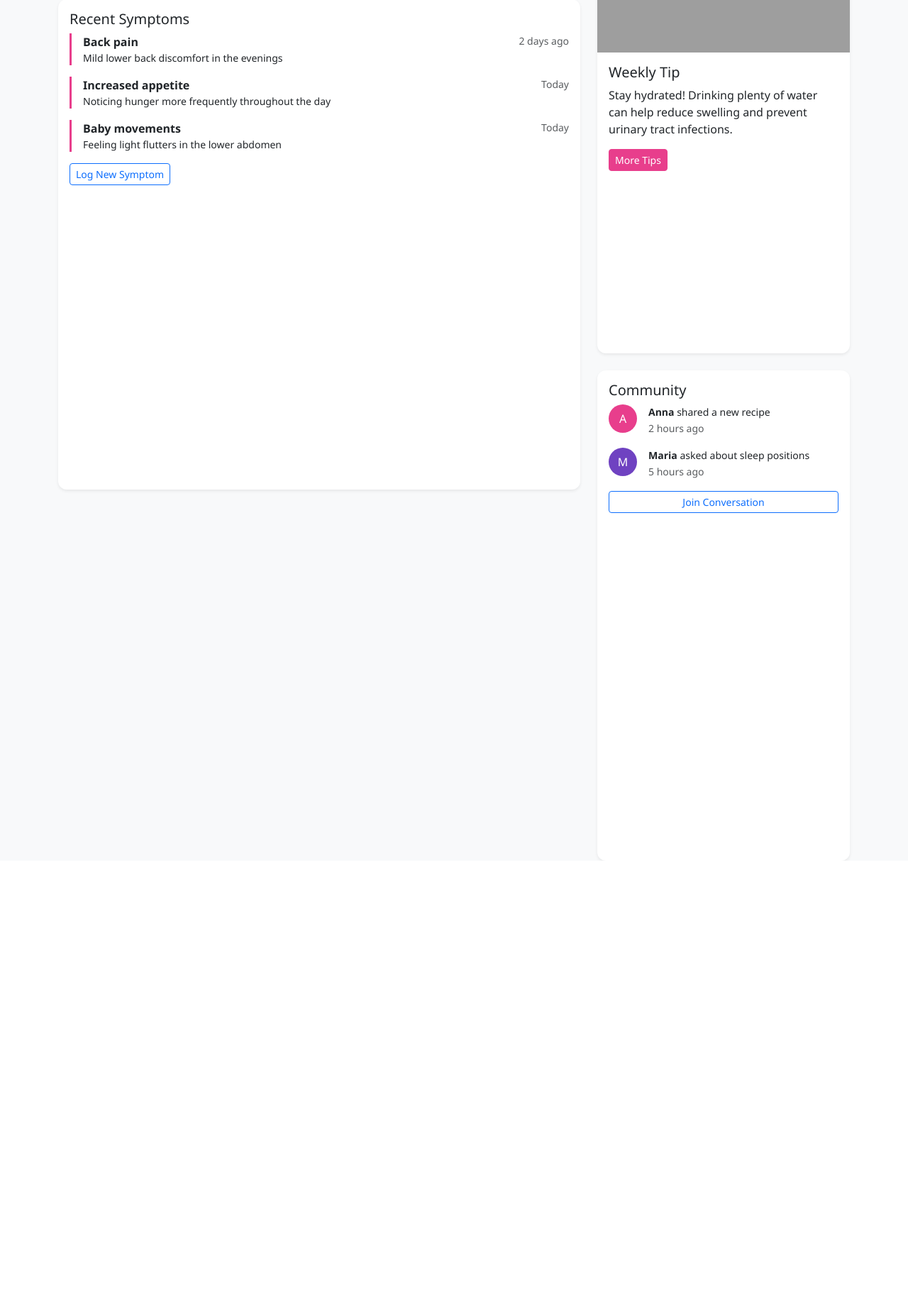
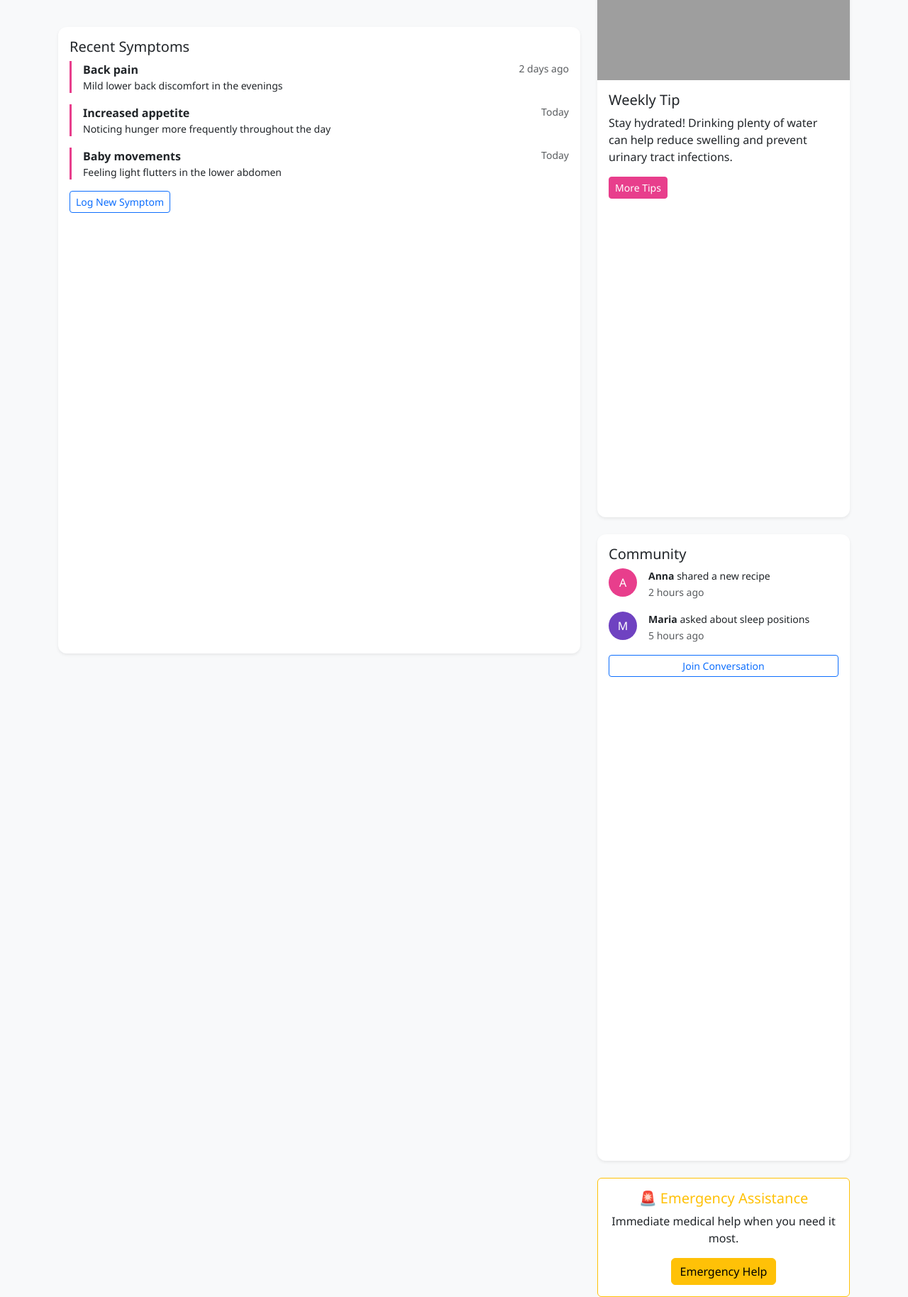
Before and after one commit to ayioka/Linda-Mama-Pregnancy-App, a Django app: template pregnancy/templates/pregnancy/dashboard.html in a window 1280 px wide. Shown: the part 758-2586 px from the top of the page at 71% size. Before the commit the page ends 1971 px from the top, so only its background shows below. Run offline with Django 4.2, Linux system fonts and the light colour scheme; the template is opened without the code that fills it, so the values that code supplies are empty; grey boxes are pictures that could not be loaded.

Commit message:
Revamp dashboard with new features and layout
Updated dashboard layout and functionality with new features, including emergency assistance and improved quick actions.

```diff
--- a/pregnancy/templates/pregnancy/dashboard.html
+++ b/pregnancy/templates/pregnancy/dashboard.html
@@ -73,14 +73,14 @@
 <body class="bg-light">
 <nav class="navbar navbar-expand-md navbar-light bg-white shadow-sm">
   <div class="container">
-    <a class="navbar-brand" href="#">LindaMama</a>
+    <a class="navbar-brand" href="/">LindaMama</a>
     <button class="navbar-toggler" type="button" data-bs-toggle="collapse" data-bs-target="#navbarNav">
       <span class="navbar-toggler-icon"></span>
     </button>
     <div class="collapse navbar-collapse" id="navbarNav">
       <ul class="navbar-nav ms-auto">
-        <li class="nav-item"><a class="nav-link active" href="#">Dashboard</a></li>
-        <li class="nav-item"><a class="nav-link" href="#">Logout</a></li>
+        <li class="nav-item"><a class="nav-link active" href="/dashboard/">Dashboard</a></li>
+        <li class="nav-item"><a class="nav-link logout-btn" href="#">Logout</a></li>
       </ul>
     </div>
   </div>
@@ -90,7 +90,7 @@
   <!-- Welcome section -->
   <div class="row mb-4">
     <div class="col-md-8">
-      <h3>Welcome, Sarah!</h3>
+      <h3 id="welcome-message">Welcome, Sarah!</h3>
       <p class="lead">Here's your pregnancy at a glance</p>
 
       <!-- Pregnancy progress -->
@@ -98,10 +98,10 @@
         <div class="card-body">
           <div class="d-flex justify-content-between align-items-center mb-3">
             <h5 class="card-title mb-0">Your Pregnancy Progress</h5>
-            <span class="week-indicator">Week 18</span>
+            <span id="current-week" class="week-indicator">Week 18</span>
           </div>
           <div class="progress mb-2">
-            <div class="progress-bar" role="progressbar" style="width: 45%;" aria-valuenow="45" aria-valuemin="0" aria-valuemax="100"></div>
+            <div id="pregnancy-progress" class="progress-bar" role="progressbar" style="width: 45%;" aria-valuenow="45" aria-valuemin="0" aria-valuemax="100"></div>
           </div>
           <div class="d-flex justify-content-between text-muted small">
             <span>Week 1</span>
@@ -117,7 +117,7 @@
           <div style="font-size: 4rem; color: #e83e8c;">👶</div>
           <h5>Baby Development</h5>
           <p class="small">Your baby is about the size of a bell pepper this week!</p>
-          <button class="btn btn-outline-primary btn-sm">Learn More</button>
+          <button class="btn btn-outline-primary btn-sm btn-action" data-action="baby development">Learn More</button>
         </div>
       </div>
     </div>
@@ -140,8 +140,10 @@
         <div class="card-body">
           <div class="feature-icon">🏥</div>
           <h5>Next Appointment</h5>
-          <p class="card-text">Oct 15, 2023</p>
+          <p id="next-appointment" class="card-text">Oct 15, 2023</p>
           <small class="text-muted">With Dr. Johnson at 2:30 PM</small>
+          <br>
+          <button class="btn btn-outline-primary btn-sm mt-2 btn-action" data-action="book appointment">Reschedule</button>
         </div>
       </div>
     </div>
@@ -152,6 +154,8 @@
           <h5>Reminders</h5>
           <p class="card-text">3 active</p>
           <small class="text-muted">Take prenatal vitamin today</small>
+          <br>
+          <button class="btn btn-outline-primary btn-sm mt-2 btn-action" data-action="reminders">View All</button>
         </div>
       </div>
     </div>
@@ -164,25 +168,25 @@
       <h5 class="mb-3">Quick Actions</h5>
       <div class="row mb-4">
         <div class="col-md-3 mb-3">
-          <div class="quick-action">
+          <div class="quick-action btn-action" data-action="symptom tracker">
             <div style="font-size: 2rem; color: #e83e8c;">📝</div>
             <span class="d-block mt-2">Symptom Tracker</span>
           </div>
         </div>
         <div class="col-md-3 mb-3">
-          <div class="quick-action">
+          <div class="quick-action btn-action" data-action="nutrition">
             <div style="font-size: 2rem; color: #e83e8c;">🥗</div>
             <span class="d-block mt-2">Nutrition</span>
           </div>
         </div>
         <div class="col-md-3 mb-3">
-          <div class="quick-action">
+          <div class="quick-action btn-action" data-action="exercise">
             <div style="font-size: 2rem; color: #e83e8c;">💪</div>
             <span class="d-block mt-2">Exercise</span>
           </div>
         </div>
         <div class="col-md-3 mb-3">
-          <div class="quick-action">
+          <div class="quick-action btn-action" data-action="resources">
             <div style="font-size: 2rem; color: #e83e8c;">📚</div>
             <span class="d-block mt-2">Resources</span>
           </div>
@@ -214,7 +218,7 @@
             </div>
             <p class="mb-0 small">Feeling light flutters in the lower abdomen</p>
           </div>
-          <button class="btn btn-outline-primary btn-sm mt-3">Log New Symptom</button>
+          <button class="btn btn-outline-primary btn-sm mt-3 btn-action" data-action="log symptom">Log New Symptom</button>
         </div>
       </div>
     </div>
@@ -226,7 +230,7 @@
         <div class="card-body">
           <h5 class="card-title">Weekly Tip</h5>
           <p class="card-text">Stay hydrated! Drinking plenty of water can help reduce swelling and prevent urinary tract infections.</p>
-          <button class="btn btn-primary btn-sm">More Tips</button>
+          <button class="btn btn-primary btn-sm btn-action" data-action="more tips">More Tips</button>
         </div>
       </div>
 
@@ -252,7 +256,16 @@
               <small class="text-muted">5 hours ago</small>
             </div>
           </div>
-          <button class="btn btn-outline-primary btn-sm w-100">Join Conversation</button>
+          <button class="btn btn-outline-primary btn-sm w-100 btn-action" data-action="community">Join Conversation</button>
+        </div>
+      </div>
+
+      <!-- Emergency Section -->
+      <div class="card border-warning mt-4">
+        <div class="card-body text-center">
+          <h5 class="card-title text-warning">🚨 Emergency Assistance</h5>
+          <p class="card-text">Immediate medical help when you need it most.</p>
+          <button class="btn btn-warning emergency-btn">Emergency Help</button>
         </div>
       </div>
     </div>
@@ -267,14 +280,21 @@
 </footer>
 
 <script src="https://cdn.jsdelivr.net/npm/bootstrap@5.3.1/dist/js/bootstrap.bundle.min.js"></script>
+
+<!-- Load LindaMama JavaScript Files -->
 <script>
-  // Simple interaction for quick actions
-  document.querySelectorAll('.quick-action').forEach(action => {
-    action.addEventListener('click', function() {
-      const actionName = this.querySelector('span').textContent;
-      alert(`Opening ${actionName} tool...`);
-    });
-  });
+  // CSRF token function for Django
+  function getCSRFToken() {
+    // This will be replaced with actual Django CSRF token
+    return document.querySelector('[name=csrfmiddlewaretoken]')?.value || '{{ csrf_token }}';
+  }
 </script>
+<script src="/static/js/utils.js"></script>
+<script src="/static/js/auth.js"></script>
+<script src="/static/js/navigation.js"></script>
+<script src="/static/js/actions.js"></script>
+<script src="/static/js/dashboard.js"></script>
+<script src="/static/js/main.js"></script>
+
 </body>
 </html>
```
